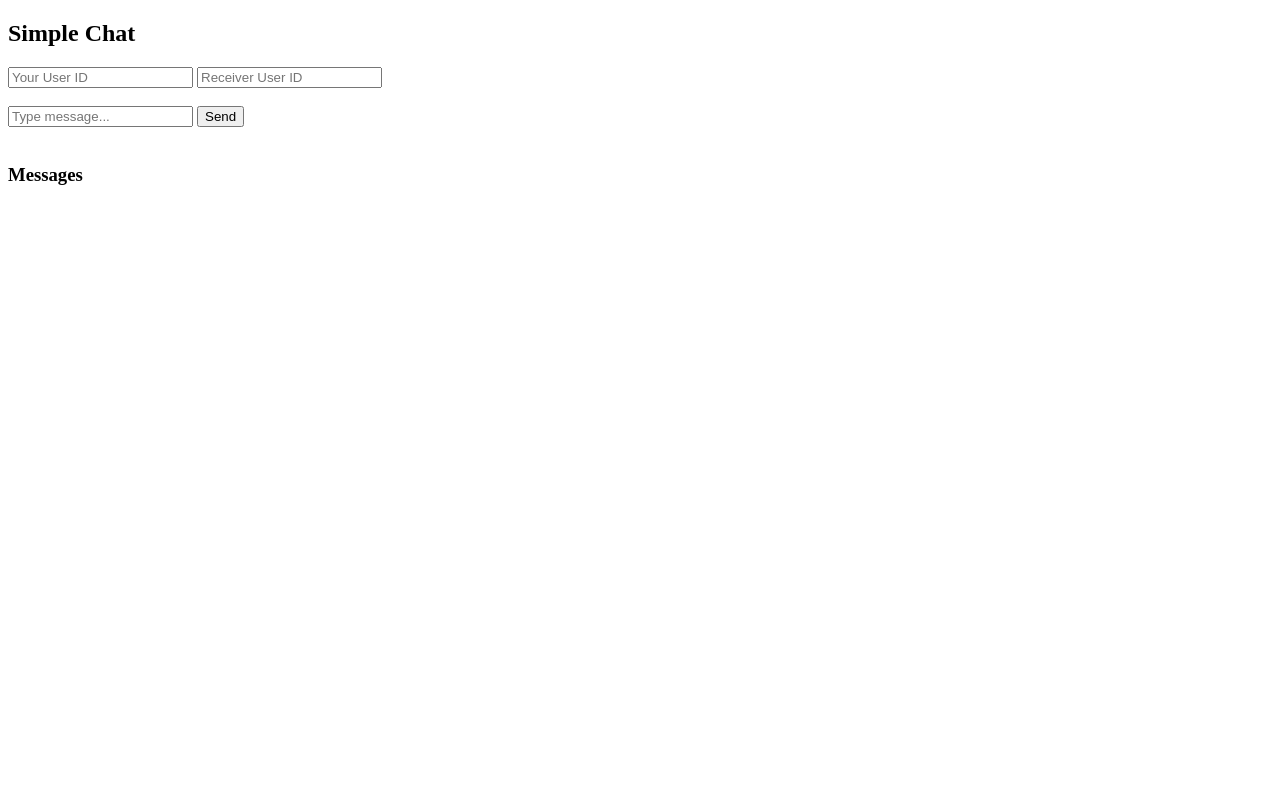
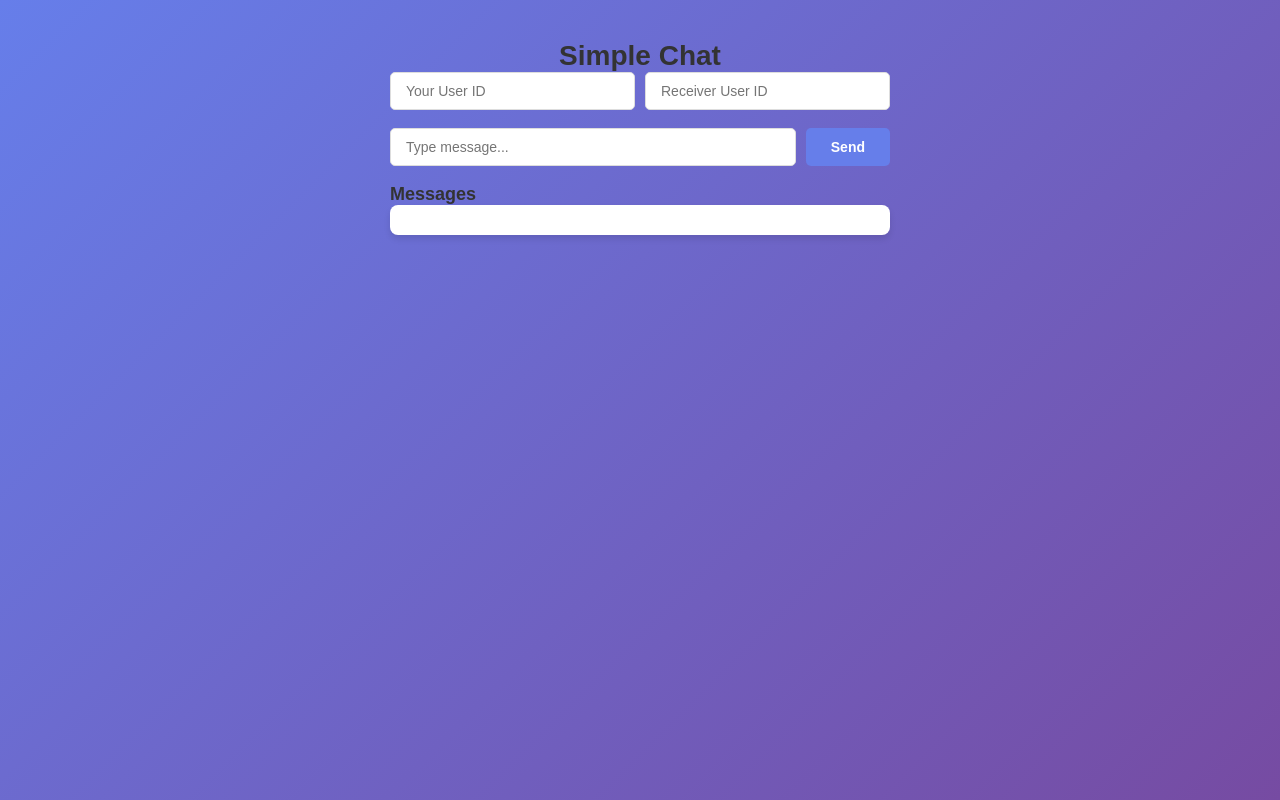
Before and after one commit to animeshtripathii/CMS, a website: page chat.html in a window 1280 px wide. Drawn offline with nearby package versions, Linux system fonts and the light colour scheme; no server answers.

Commit message:
improve ui of chat page

```diff
--- a/chat.html
+++ b/chat.html
@@ -5,6 +5,111 @@
     <meta charset="UTF-8">
     <meta name="viewport" content="width=device-width, initial-scale=1.0">
     <title>Socket Chat</title>
+    <style>
+        * {
+            margin: 0;
+            padding: 0;
+            box-sizing: border-box;
+        }
+
+        body {
+            font-family: Arial, sans-serif;
+            background: linear-gradient(135deg, #667eea 0%, #764ba2 100%);
+            min-height: 100vh;
+            display: flex;
+            justify-content: center;
+            align-items: center;
+            padding: 20px;
+        }
+
+        h2 {
+            color: #333;
+            margin-bottom: 20px;
+            text-align: center;
+            font-size: 28px;
+        }
+
+        h3 {
+            color: #333;
+            margin-top: 20px;
+            margin-bottom: 10px;
+            font-size: 18px;
+        }
+
+        div {
+            margin-bottom: 15px;
+            display: flex;
+            gap: 10px;
+        }
+
+        input {
+            padding: 10px 15px;
+            border: 1px solid #ddd;
+            border-radius: 5px;
+            font-size: 14px;
+            flex: 1;
+            outline: none;
+            transition: border-color 0.3s;
+        }
+
+        input:focus {
+            border-color: #667eea;
+        }
+
+        button {
+            padding: 10px 25px;
+            background-color: #667eea;
+            color: white;
+            border: none;
+            border-radius: 5px;
+            cursor: pointer;
+            font-size: 14px;
+            font-weight: bold;
+            transition: background-color 0.3s;
+        }
+
+        button:hover {
+            background-color: #764ba2;
+        }
+
+        button:active {
+            transform: scale(0.98);
+        }
+
+        #messages {
+            list-style: none;
+            background: white;
+            padding: 15px;
+            border-radius: 8px;
+            max-height: 400px;
+            overflow-y: auto;
+            box-shadow: 0 4px 6px rgba(0, 0, 0, 0.1);
+        }
+
+        #messages li {
+            padding: 10px;
+            margin-bottom: 8px;
+            background: #f5f5f5;
+            border-radius: 5px;
+            border-left: 4px solid #667eea;
+            word-wrap: break-word;
+        }
+
+        #messages li:last-child {
+            margin-bottom: 0;
+        }
+
+        body > * {
+            max-width: 500px;
+            width: 100%;
+            margin: 0 auto;
+        }
+
+        body {
+            display: block;
+            padding: 40px 20px;
+        }
+    </style>
 </head>
 
 <body>
--- a/services/chat.service.js
+++ b/services/chat.service.js
@@ -9,9 +9,9 @@ export const getChatByThreadService = async (threadId) => {
 };
 
 export const findOrCreateThreadService = async (userId1, userId2) => {
-    // FIX: Constructors mein 'new' keyword joda
     const id1 = new mongoose.Types.ObjectId(userId1);
     const id2 = new mongoose.Types.ObjectId(userId2);
+    console.log("Finding thread for users:", id1, id2)
 
     let thread = await Thread.findOne({
         participants: { $all: [id1, id2], $size: 2 }
@@ -26,11 +26,11 @@ export const findOrCreateThreadService = async (userId1, userId2) => {
 };
 
 export const sendChatService = async ({ senderId, receiverId, message }) => {
-    // FIX: Constructors mein 'new' keyword joda
     const sId = new mongoose.Types.ObjectId(senderId);
     const rId = new mongoose.Types.ObjectId(receiverId);
 
     const thread = await findOrCreateThreadService(sId, rId);
+    console.log("Using thread:", thread)
 
     const newChat = await Chat.create({
         thread: thread._id,
--- a/sockets/socket.js
+++ b/sockets/socket.js
@@ -6,7 +6,7 @@ export const registerSocketHandler = (io) => {
 
     io.on("connection", (socket) => {
         console.log("User created: ", socket.id)
-
+      console.log("Online Users",socket.id)
         socket.on('user-online', (userId) => {
             onlineUsers.set(userId, socket.id);
 
@@ -16,6 +16,7 @@ export const registerSocketHandler = (io) => {
         socket.on("send-message", async (data) => {
             try {
                 const { senderId, receiverId, message } = data;
+                console.log(senderId, receiverId, message)
 
                 if (!senderId || !receiverId || !message) {
                     console.log("Invalid data")
```
Also changed, not shown: Readme.md.
